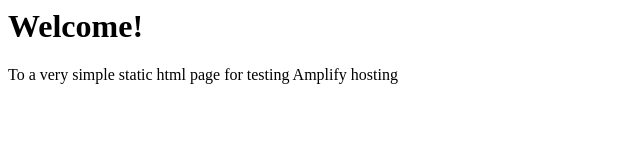
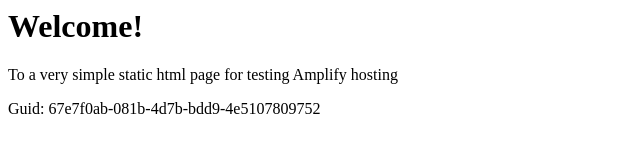
Before and after one commit to aws-aemilia-sin/Github-PR-Commit-Integration-Test-DoNotTouch-v1-preprod-ap-southeast-1, a website: page src/index.html in a window 1280 px wide. Shown: the whole page, without its empty margins (0-640 px from the left). Drawn offline with Linux system fonts and the light colour scheme.

Commit message:
commit from integ tests

```diff
--- a/src/index.html
+++ b/src/index.html
@@ -1,3 +1,5 @@
+
+
 <html lang="en">
 
 <head>
@@ -10,6 +12,6 @@
 <body>
     <h1>Welcome!</h1>
     <p>To a very simple static html page for testing Amplify hosting</p>
-</body>
+    <p>Guid: 67e7f0ab-081b-4d7b-bdd9-4e5107809752</p></body>
 
 </html>
```
